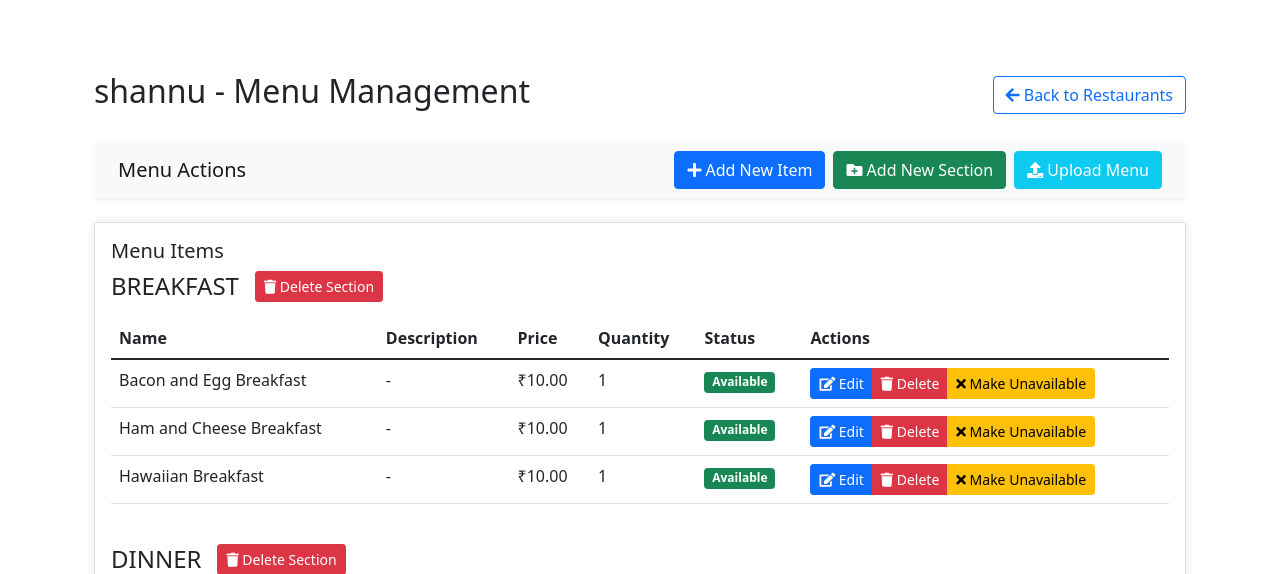
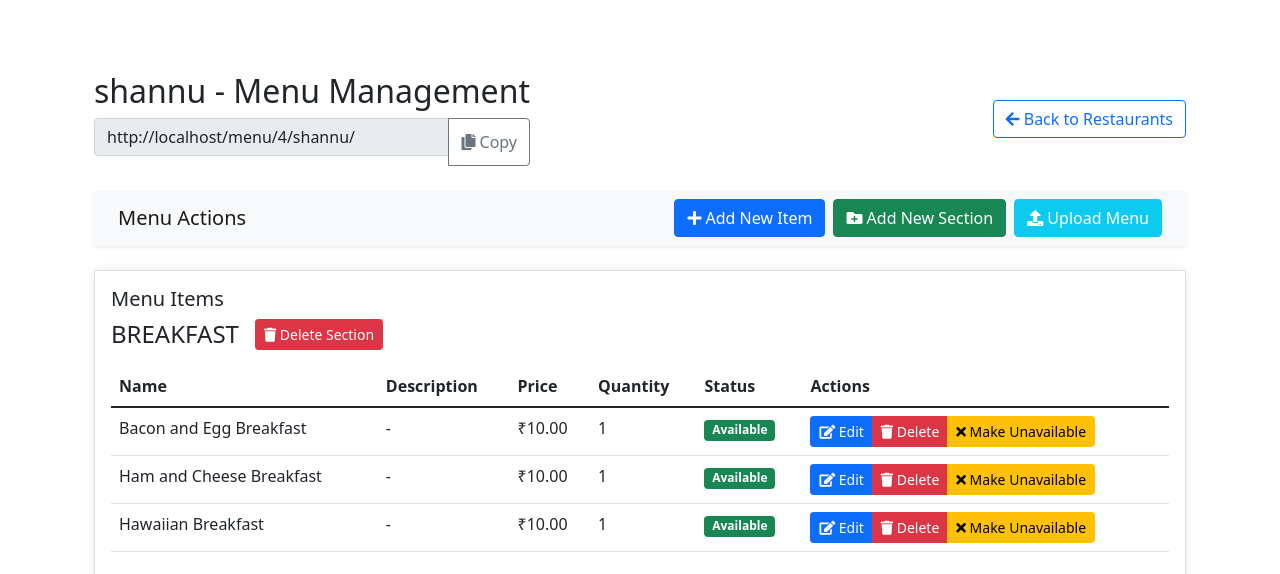
Before and after one commit to Shannu3766/MenuGenie, a Django app: template menuserver/menu/templates/menu/manage_menu.html in a window 1280 px wide. Shown: the part 56-630 px from the top of the page. Run offline with Django 5.2, Linux system fonts and the light colour scheme; the template is opened without the code that fills it: values that come from a table or form of the project are taken from there, others are empty; data comes from the database, SQL or seed files in the repository.

Commit message:
dummy v1

```diff
--- a/menuserver/menu/templates/menu/manage_menu.html
+++ b/menuserver/menu/templates/menu/manage_menu.html
@@ -7,7 +7,17 @@
     <div class="row">
         <div class="col-md-12">
             <div class="d-flex justify-content-between align-items-center mb-4">
-                <h1 class="h2">{{ menu_link.restaurant_name }} - Menu Management</h1>
+                <div>
+                    <h1 class="h2">{{ menu_link.restaurant_name }} - Menu Management</h1>
+                    <div class="d-flex align-items-center mt-2">
+                        <div class="input-group" style="max-width: 500px;">
+                            <input type="text" class="form-control" value="{{ request.scheme }}://{{ request.get_host }}{% url 'menu:public_menu' menu_link.user.id menu_link.restaurant_name %}" id="menuUrl" readonly>
+                            <button class="btn btn-outline-secondary" type="button" onclick="copyMenuUrl()">
+                                <i class="fas fa-copy"></i> Copy
+                            </button>
+                        </div>
+                    </div>
+                </div>
                 <a href="{% url 'menu:my_restaurants' %}" class="btn btn-outline-primary">
                     <i class="fas fa-arrow-left"></i> Back to Restaurants
                 </a>
@@ -270,6 +280,21 @@
 
 {% block extra_js %}
 <script>
+    function copyMenuUrl() {
+        var menuUrl = document.getElementById('menuUrl');
+        menuUrl.select();
+        menuUrl.setSelectionRange(0, 99999);
+        navigator.clipboard.writeText(menuUrl.value);
+
+        // Show feedback
+        var copyBtn = menuUrl.nextElementSibling;
+        var originalText = copyBtn.innerHTML;
+        copyBtn.innerHTML = '<i class="fas fa-check"></i> Copied!';
+        setTimeout(function() {
+            copyBtn.innerHTML = originalText;
+        }, 2000);
+    }
+
     $(document).ready(function() {
         let itemToDelete = null;
         let sectionToDelete = null;
```
